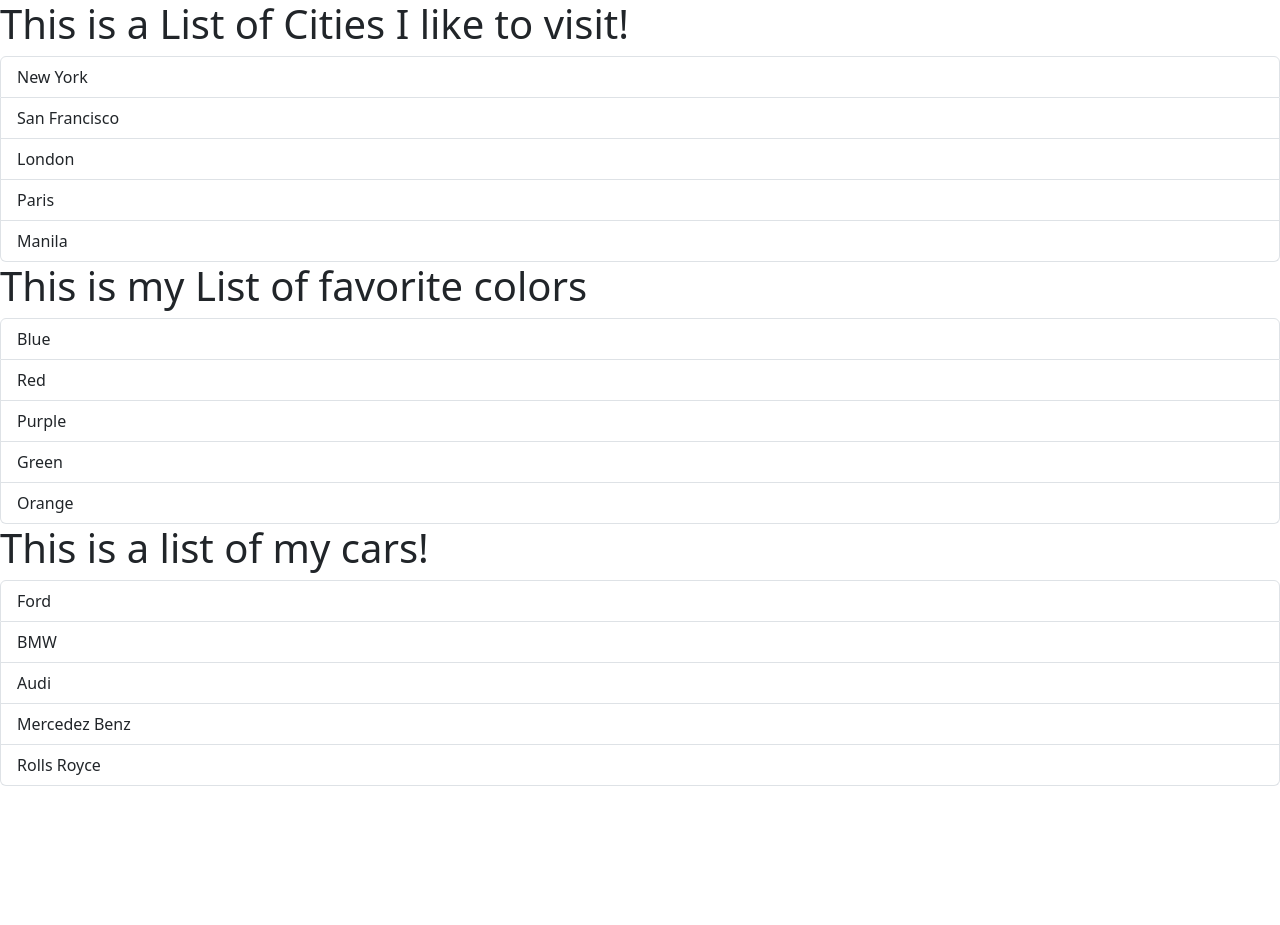
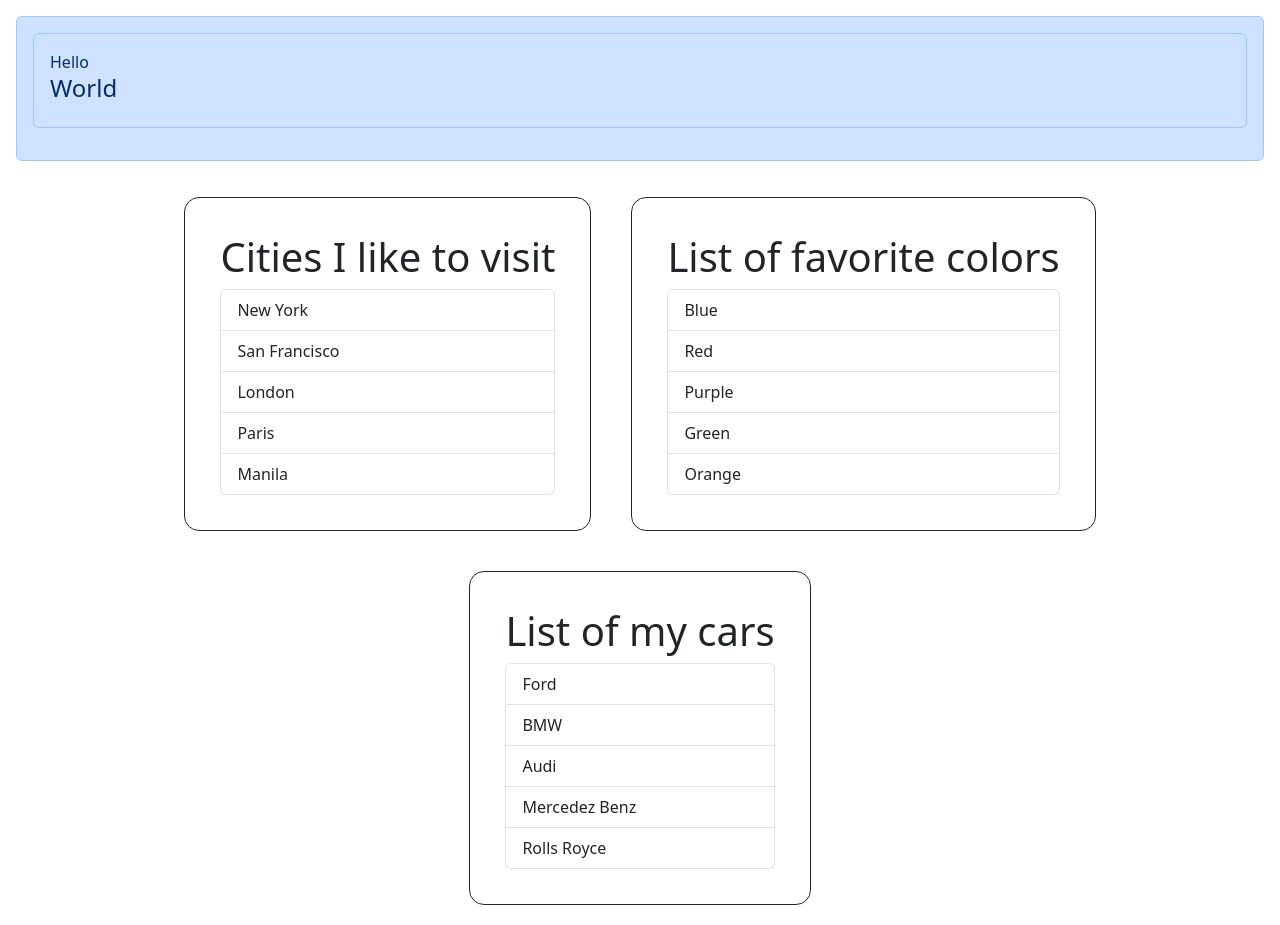
Before and after one commit to Carlito-Pedida/react-typescript-vite, a React (Vite) app: page / in a window 1280 px wide. Before the commit the page ends 800 px from the top, so only its background shows below. Built offline with nearby package versions, Linux system fonts and the light colour scheme.

Commit message:
REactNode

```diff
--- a/src/App.tsx
+++ b/src/App.tsx
@@ -1,8 +1,11 @@
+// import Alert from "./components/Alert";
+import Alert from "./components/Alert";
 import ListGroup from "./components/ListGroup";
 
 const App = () => {
   return (
     <div>
+      <Alert />
       <ListGroup />
     </div>
   );
--- /dev/null
+++ b/src/components/Alert.tsx
@@ -0,0 +1,18 @@
+import AlertProp from "../props/AlertProp";
+
+const Alert = () => {
+  return (
+    <div>
+      <div className="m-3 alert alert-primary" role="alert">
+        <AlertProp>
+          Hello{" "}
+          <h4>
+            <span>World</span>
+          </h4>
+        </AlertProp>
+      </div>
+    </div>
+  );
+};
+
+export default Alert;
--- a/src/components/ListGroup.tsx
+++ b/src/components/ListGroup.tsx
@@ -1,6 +1,7 @@
 import CarGroupProp from "../props/CarGroupProp";
 import ColorGroupProp from "../props/ColorGroupProp";
 import ListGroupProp from "../props/ListGroupProp";
+import "../styles/ListGroup.css";
 
 const ListGroup = () => {
   const cityNames: any = [
@@ -20,24 +21,26 @@
     "Mercedez Benz",
     "Rolls Royce"
   ];
+  const heading: any = [
+    "Cities I like to visit",
+    "List of favorite colors",
+    "List of my cars"
+  ];
 
   return (
-    <div>
-      {cityNames.length === 0 && <p>No List Found</p>}
-      <ListGroupProp
-        heading="This is a List of Cities I like to visit!"
-        cityNames={cityNames}
-      />
-      {colorNames.length === 0 && <p>No List Found</p>}
-      <ColorGroupProp
-        heading="This is my List of favorite colors"
-        colorNames={colorNames}
-      />
-      {carBrands.length === 0 && <p>No Cars Found</p>}
-      <CarGroupProp
-        heading="This is a list of my cars!"
-        carBrands={carBrands}
-      />
+    <div className="frames">
+      <div className="blocks">
+        {cityNames.length === 0 && <p>No List Found</p>}
+        <ListGroupProp heading={heading[0]} cityNames={cityNames} />
+      </div>
+      <div className="blocks">
+        {colorNames.length === 0 && <p>No List Found</p>}
+        <ColorGroupProp heading={heading[1]} colorNames={colorNames} />
+      </div>
+      <div className="blocks">
+        {carBrands.length === 0 && <p>No Cars Found</p>}
+        <CarGroupProp heading={heading[2]} carBrands={carBrands} />
+      </div>
     </div>
   );
 };
--- /dev/null
+++ b/src/props/AlertProp.tsx
@@ -0,0 +1,10 @@
+import { ReactNode } from "react";
+
+interface Props {
+  children: ReactNode;
+}
+const AlertProp = ({ children }: Props) => {
+  return <div className="alert alert-primary">{children}</div>;
+};
+
+export default AlertProp;
--- /dev/null
+++ b/src/styles/ListGroup.css
@@ -0,0 +1,12 @@
+.frames {
+  display: flex;
+  flex-wrap: wrap;
+  justify-content: center;
+}
+
+.blocks {
+  border: solid 1.5px;
+  margin: 20px;
+  padding: 35px;
+  border-radius: 15px;
+}
```
